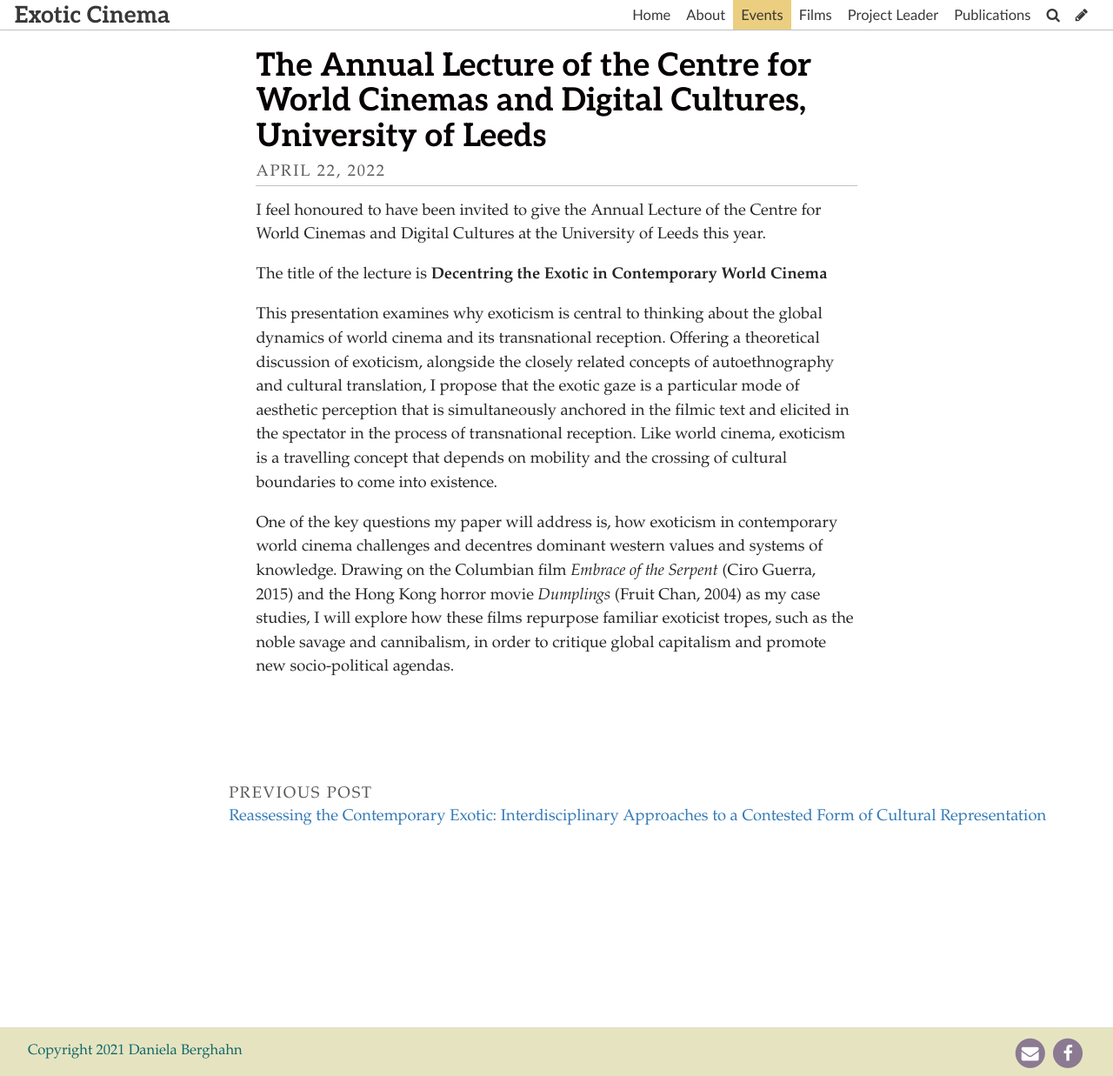
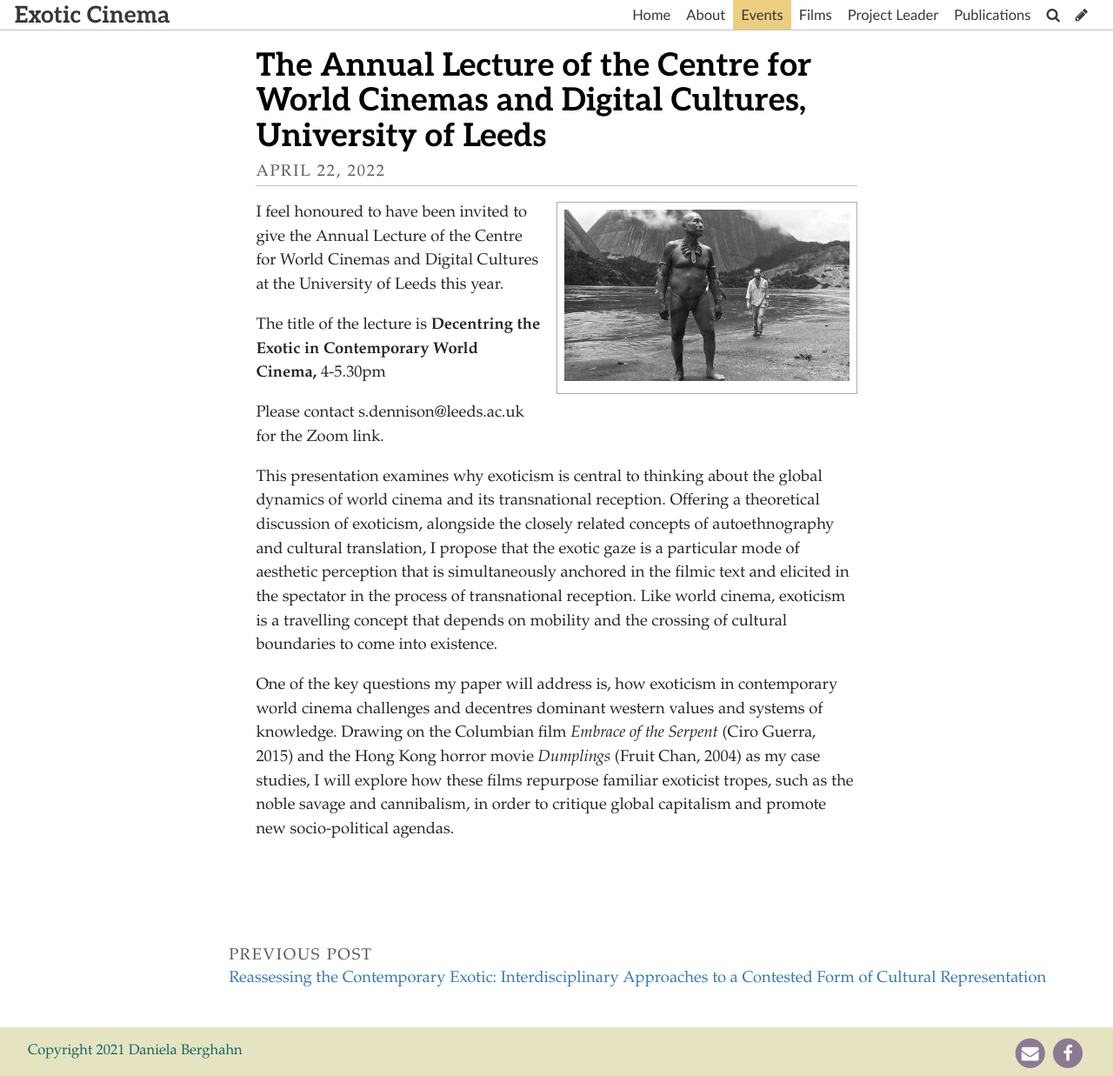
Before and after one commit to publisha/exotic-cinema, a Jekyll site: the page built from _events/the-annual-lecture-of-the-centre-for-world-cinemas-and-digital-cultures-university-of-leeds.md, in a window 1280 px wide and 1237 px high. Shown: the whole window at 87% size. Built offline with Jekyll 4.4.1, drawn with Linux system fonts in a browser that asks for light colours; some web fonts are replaced.

Commit message:
Update Event “the-annual-lecture-of-the-centre-for-world-cinemas-and-digital-cultures-university-of-leeds”

```diff
--- a/_events/the-annual-lecture-of-the-centre-for-world-cinemas-and-digital-cultures-university-of-leeds.md
+++ b/_events/the-annual-lecture-of-the-centre-for-world-cinemas-and-digital-cultures-university-of-leeds.md
@@ -5,9 +5,13 @@ date: 2022-04-22T11:12:18.899Z
 eventdate: 2022-05-09T11:12:18.940Z
 layout: post
 ---
+![](../uploads/embraceserpent_karmakate.jpg)
+
 I feel honoured to have been invited to give the Annual Lecture of the Centre for World Cinemas and Digital Cultures at the University of Leeds this year.
 
-The title of the lecture is **Decentring the Exotic in Contemporary World Cinema**
+The title of the lecture is **Decentring the Exotic in Contemporary World Cinema,** 4-5.30pm
+
+Please contact s.dennison@leeds.ac.uk for the Zoom link.
 
 This presentation examines why exoticism is central to thinking about the global dynamics of world cinema and its transnational reception. Offering a theoretical discussion of exoticism, alongside the closely related concepts of autoethnography and cultural translation, I propose that the exotic gaze is a particular mode of aesthetic perception that is simultaneously anchored in the filmic text and elicited in the spectator in the process of transnational reception. Like world cinema, exoticism is a travelling concept that depends on mobility and the crossing of cultural boundaries to come into existence.
 
```
Also changed, not shown: uploads/embraceserpent_karmakate.jpg (added).
